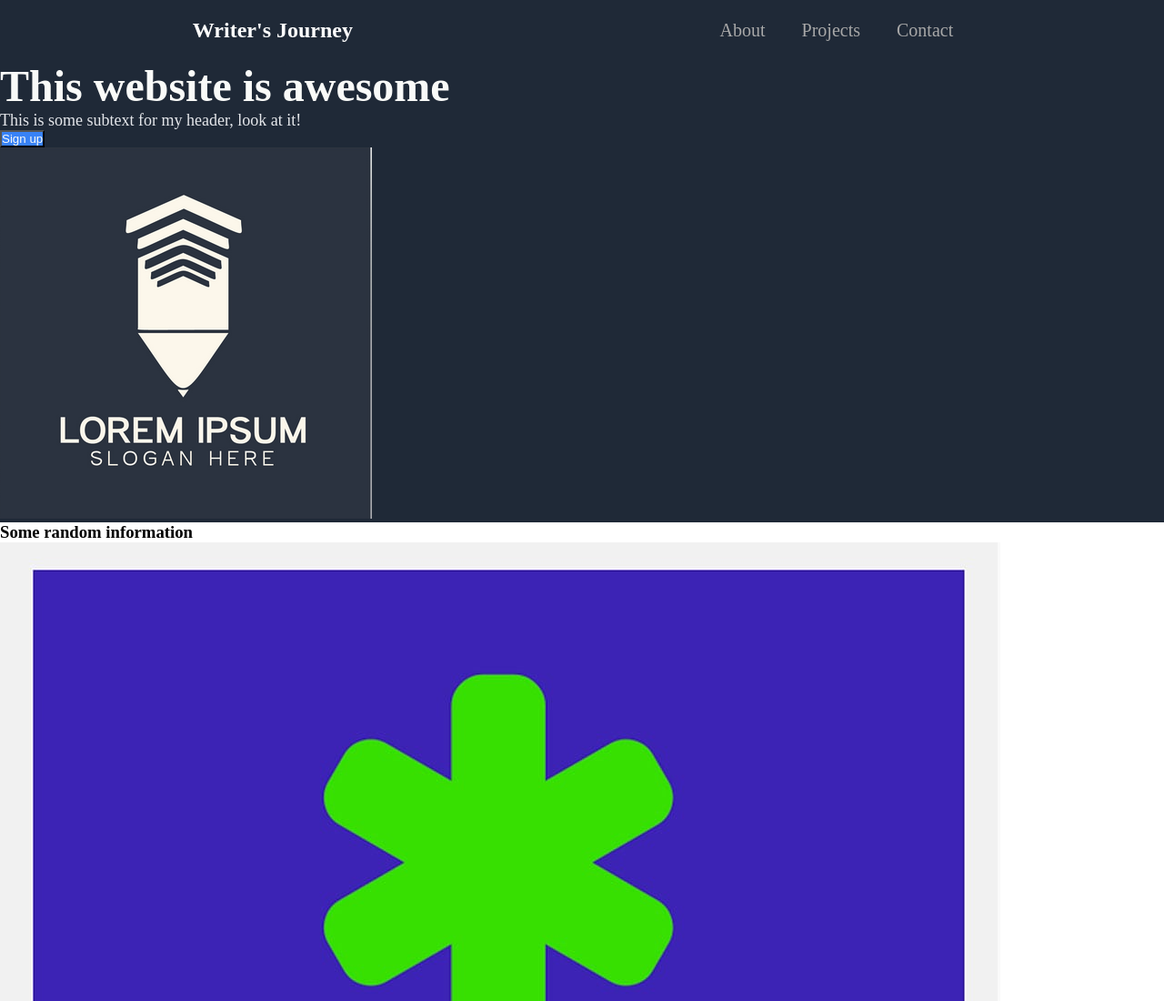
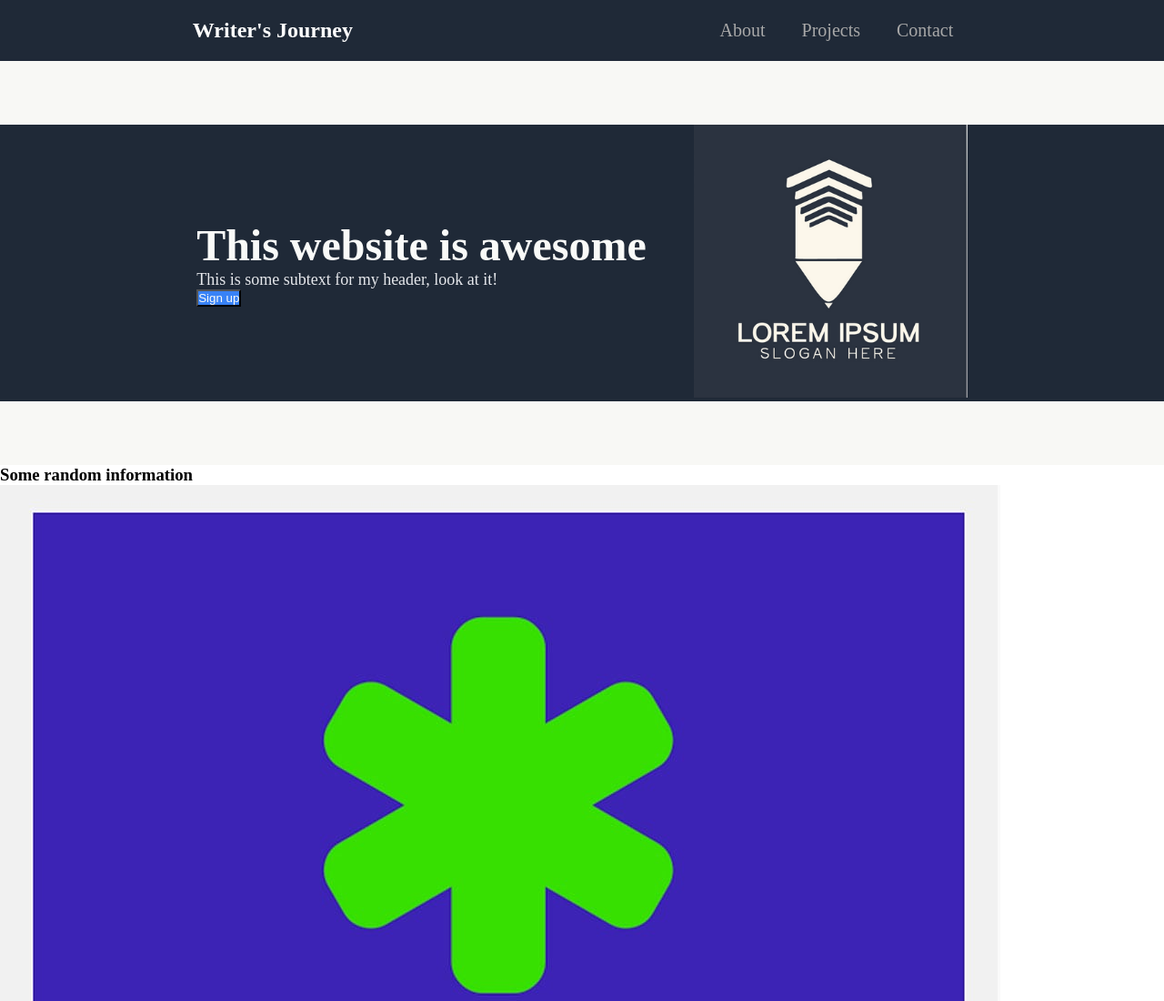
Before and after one commit to Mirashi12/landing_page, a plain HTML site: page index.html in a window 1280 px wide. Shown: the top 1100 px of the page at 91% size. Drawn offline with Linux system fonts and the light colour scheme.

Commit message:
Add v1 flexbox to header

```diff
--- a/style.css
+++ b/style.css
@@ -58,6 +58,22 @@ button {
     color: #f9faf8;
 }
 
+header .container {
+    display: flex;
+    justify-content: space-around;
+    align-items: center;
+    margin: 70px;
+}
+
+header .container .right img {
+    height: 300px;
+    padding-right: 120px;
+}
+
+header .container .left {
+    padding-left: 120px;
+}
+
 .section1 {
     background-color: #fff;
 }
```
